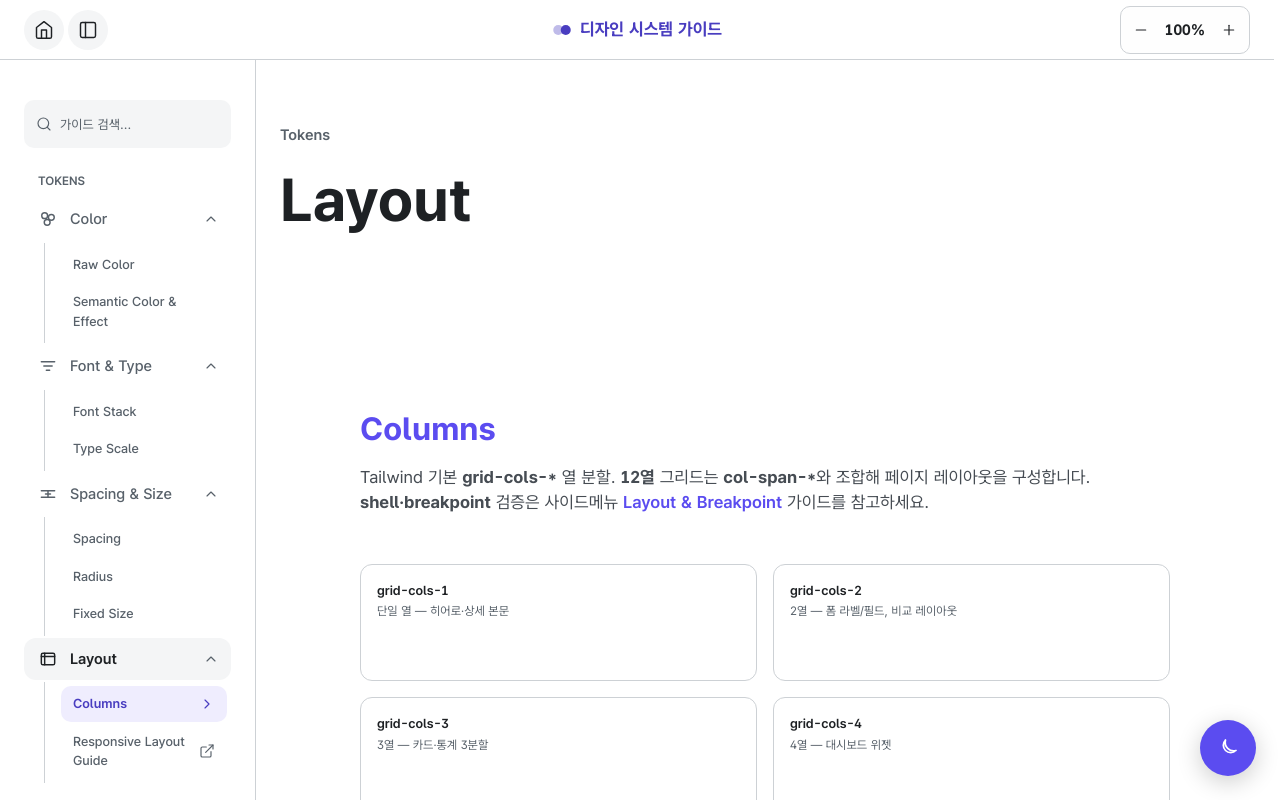
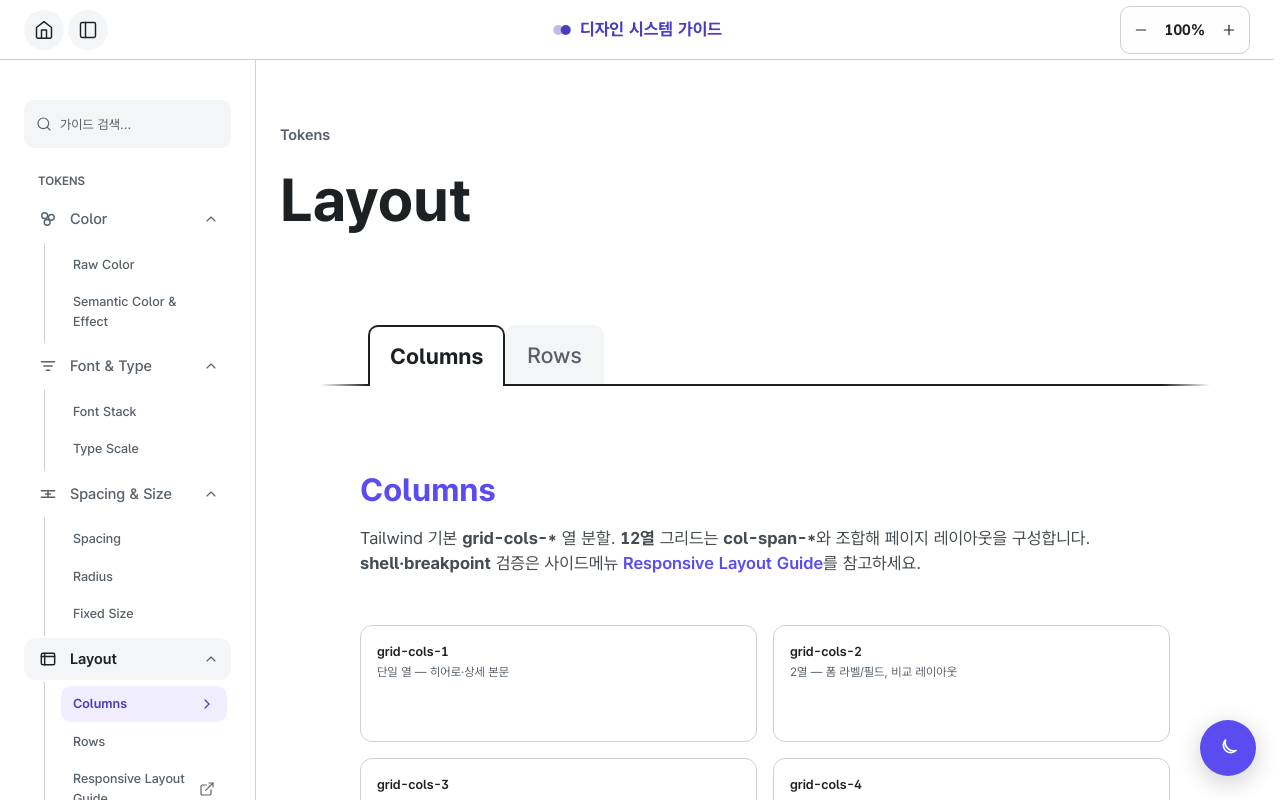
Before and after one commit to yhwabillie/system-guide, a Next.js app: page /guide/grid in a window 1280 px wide. Shown: the top 800 px of the page. Built offline with nearby package versions, Linux system fonts and the light colour scheme.

Commit message:
design: layout rows 탭 추가

```diff
--- a/src/components/guide/guide-shell.tsx
+++ b/src/components/guide/guide-shell.tsx
@@ -7,6 +7,7 @@ import {
   GUIDE_ROUTES,
   guideColorTabHref,
   guideIconsTabHref,
+  guideLayoutTabHref,
   guideSpacingTabHref,
   guideTypeTabHref,
   isGuideCategoryPath,
@@ -279,7 +280,8 @@ export function GuideShell({ children }: { children: ReactNode }) {
                 label="Layout"
                 expandLabel="Layout"
                 subItems={[
-                  { label: "Columns", href: GUIDE_ROUTES.grid, active: isGrid },
+                  { label: "Columns", href: guideLayoutTabHref("columns"), active: isGrid && tab !== "rows" },
+                  { label: "Rows", href: guideLayoutTabHref("rows"), active: isGrid && tab === "rows" },
                   { label: "Responsive Layout Guide", href: GUIDE_ROUTES.responsive, active: isResponsive, target: "_blank" },
                 ]}
               />
--- a/src/components/guide/pages/grid-page.tsx
+++ b/src/components/guide/pages/grid-page.tsx
@@ -1,40 +1,92 @@
 "use client";
 
+import { useRef } from "react";
 import { layoutPageColSpanFull } from "@/lib/layout-tokens";
 import {
   contentSubTabPanelClass,
   ContentIntroShell,
+  ContentOutlineTabList,
   ContentSectionTitle,
   ContentTitleBlock,
   GridColumnPreview,
+  GridRowPreview,
   gridColumnTokens,
+  gridRowTokens,
 } from "@/components/guide/shared";
-import { GUIDE_ROUTES } from "@/lib/guide-routes";
+import { useRouter, useSearchParams } from "next/navigation";
+import { GUIDE_ROUTES, guideLayoutTabHref } from "@/lib/guide-routes";
 
 export function GuideGridPage() {
+  const router = useRouter();
+  const searchParams = useSearchParams();
+  const activeLayoutTab = searchParams.get("tab") === "rows" ? "rows" : "columns";
+  const selectLayoutSection = (sub: "columns" | "rows") => router.push(guideLayoutTabHref(sub));
+  const columnsTabRef = useRef<HTMLButtonElement>(null);
+  const rowsTabRef = useRef<HTMLButtonElement>(null);
+  function handleLayoutTabKeyDown(e: React.KeyboardEvent) {
+    const order: ("columns" | "rows")[] = ["columns", "rows"];
+    const refs = { columns: columnsTabRef, rows: rowsTabRef };
+    let next: "columns" | "rows" | null = null;
+    if (e.key === "ArrowRight" || e.key === "ArrowDown") next = order[(order.indexOf(activeLayoutTab) + 1) % order.length];
+    else if (e.key === "ArrowLeft" || e.key === "ArrowUp") next = order[(order.indexOf(activeLayoutTab) - 1 + order.length) % order.length];
+    else if (e.key === "Home") next = order[0];
+    else if (e.key === "End") next = order[order.length - 1];
+    if (next) {
+      e.preventDefault();
+      selectLayoutSection(next);
+      refs[next].current?.focus();
+    }
+  }
+
   return (
     <div className={layoutPageColSpanFull}>
       <ContentIntroShell>
-          <ContentTitleBlock
-            title="Layout"
-            titleId="content-grid"
+        <ContentTitleBlock title="Layout" titleId="content-grid" />
+
+        <ContentOutlineTabList
+          ariaLabel="Layout 카테고리"
+          activeValue={activeLayoutTab}
+          onSelect={(value) => selectLayoutSection(value as "columns" | "rows")}
+          onKeyDown={handleLayoutTabKeyDown}
+          tabs={[
+            {
+              value: "columns",
+              tabId: "tab-layout-columns",
+              panelId: "panel-layout-columns",
+              label: "Columns",
+              ref: columnsTabRef,
+            },
+            {
+              value: "rows",
+              tabId: "tab-layout-rows",
+              panelId: "panel-layout-rows",
+              label: "Rows",
+              ref: rowsTabRef,
+            },
+          ]}
         />
-
       </ContentIntroShell>
 
-          <div className={contentSubTabPanelClass}>
+      <div
+        role="tabpanel"
+        id="panel-layout-columns"
+        aria-labelledby="tab-layout-columns"
+        hidden={activeLayoutTab !== "columns"}
+        className={contentSubTabPanelClass}
+      >
         <section aria-labelledby="section-grid-columns" className="mb-0">
           <ContentSectionTitle
             id="section-grid-columns"
             lead
             description={
               <>
-                  Tailwind 기본 <strong>grid-cols-*</strong> 열 분할. <strong>12열</strong> 그리드는 <strong>col-span-*</strong>와 조합해 페이지 레이아웃을 구성합니다.{" "}
+                Tailwind 기본 <strong>grid-cols-*</strong> 열 분할. <strong>12열</strong> 그리드는{" "}
+                <strong>col-span-*</strong>와 조합해 페이지 레이아웃을 구성합니다.{" "}
                 <strong>shell·breakpoint</strong> 검증은 사이드메뉴{" "}
                 <a href={GUIDE_ROUTES.responsive} className="font-semibold foreground-brand no-underline hover:underline">
-                    Layout & Breakpoint
+                  Responsive Layout Guide
                 </a>
-                  {" "}가이드를 참고하세요.
+                를 참고하세요.
               </>
             }
           >
@@ -52,7 +104,37 @@ export function GuideGridPage() {
         </section>
       </div>
 
-
+      <div
+        role="tabpanel"
+        id="panel-layout-rows"
+        aria-labelledby="tab-layout-rows"
+        hidden={activeLayoutTab !== "rows"}
+        className={contentSubTabPanelClass}
+      >
+        <section aria-labelledby="section-grid-rows" className="mb-0">
+          <ContentSectionTitle
+            id="section-grid-rows"
+            lead
+            description={
+              <>
+                Tailwind 기본 <strong>grid-rows-*</strong> 행 분할. 카드 내부 영역, 상하 비교 레이아웃,
+                세로 데이터 구성을 일정한 행 구조로 나눌 때 사용합니다.
+              </>
+            }
+          >
+            Rows
+          </ContentSectionTitle>
+          <div role="list" className="grid grid-cols-2 gap-4">
+            {gridRowTokens.map(({ name, rows, utility, desc }) => (
+              <div key={name} role="listitem" className="p-4 rounded-xl border border-default">
+                <p className="m-0 text-label-xsmall font-semibold">{name}</p>
+                <p className="mt-0.5 mb-3 text-caption foreground-muted">{desc}</p>
+                <GridRowPreview rows={rows} utility={utility} label={`${name} ${rows}행 그리드 견본`} />
+              </div>
+            ))}
+          </div>
+        </section>
+      </div>
     </div>
   );
 }
--- a/src/components/guide/shared.tsx
+++ b/src/components/guide/shared.tsx
@@ -2429,6 +2429,14 @@ export const gridColumnTokens = [
   { name: "grid-cols-12", cols: 12, utility: "grid-cols-12", desc: "12열 — span 기반 페이지 레이아웃" },
 ];
 
+export const gridRowTokens = [
+  { name: "grid-rows-1", rows: 1, utility: "grid-rows-1", desc: "단일 행 — 기본 콘텐츠 블록" },
+  { name: "grid-rows-2", rows: 2, utility: "grid-rows-2", desc: "2행 — 상하 비교 레이아웃" },
+  { name: "grid-rows-3", rows: 3, utility: "grid-rows-3", desc: "3행 — 카드 내부 정보 그룹" },
+  { name: "grid-rows-4", rows: 4, utility: "grid-rows-4", desc: "4행 — 반복 상태·요약 패널" },
+  { name: "grid-rows-6", rows: 6, utility: "grid-rows-6", desc: "6행 — 밀도 높은 세로 데이터" },
+];
+
 export const levelStyle: Record<ContrastLevel, { bg: string; color: string; label: string }> = {
   AAA:        { bg: "var(--ds-guide-level-aaa-bg)",  color: "var(--ds-guide-level-aaa-fg)",  label: "AAA" },
   AA:         { bg: "var(--ds-guide-level-aa-bg)",   color: "var(--ds-guide-level-aa-fg)",   label: "AA" },
@@ -2704,6 +2712,21 @@ export function GridColumnPreview({ cols, utility, label }: { cols: number; util
   );
 }
 
+export function GridRowPreview({ rows, utility, label }: { rows: number; utility: string; label: string }) {
+  const cellHeight = rows >= 6 ? pxToRem(14) : pxToRem(24);
+  return (
+    <div
+      role="img"
+      aria-label={label}
+      className={`grid gap-2 ${utility}`}
+    >
+      {Array.from({ length: rows }, (_, i) => (
+        <div key={i} className="surface-brand" style={{ height: cellHeight }} aria-hidden="true" />
+      ))}
+    </div>
+  );
+}
+
 export type SwatchInfo = { hex: string; label: string };
 
 export function NavIcon({
--- a/src/lib/guide-routes.ts
+++ b/src/lib/guide-routes.ts
@@ -25,6 +25,10 @@ export function guideSpacingTabHref(tab: "spacing" | "radius" | "fixed-size") {
   return `${GUIDE_ROUTES.spacing}${params}`;
 }
 
+export function guideLayoutTabHref(tab: "columns" | "rows") {
+  return tab === "columns" ? GUIDE_ROUTES.grid : `${GUIDE_ROUTES.grid}?tab=rows`;
+}
+
 export function guideIconsTabHref(tab: "outline" | "filled") {
   return tab === "outline" ? GUIDE_ROUTES.icons : `${GUIDE_ROUTES.icons}?tab=filled`;
 }
```
Lines whose indentation alone changed are shown as unchanged.
